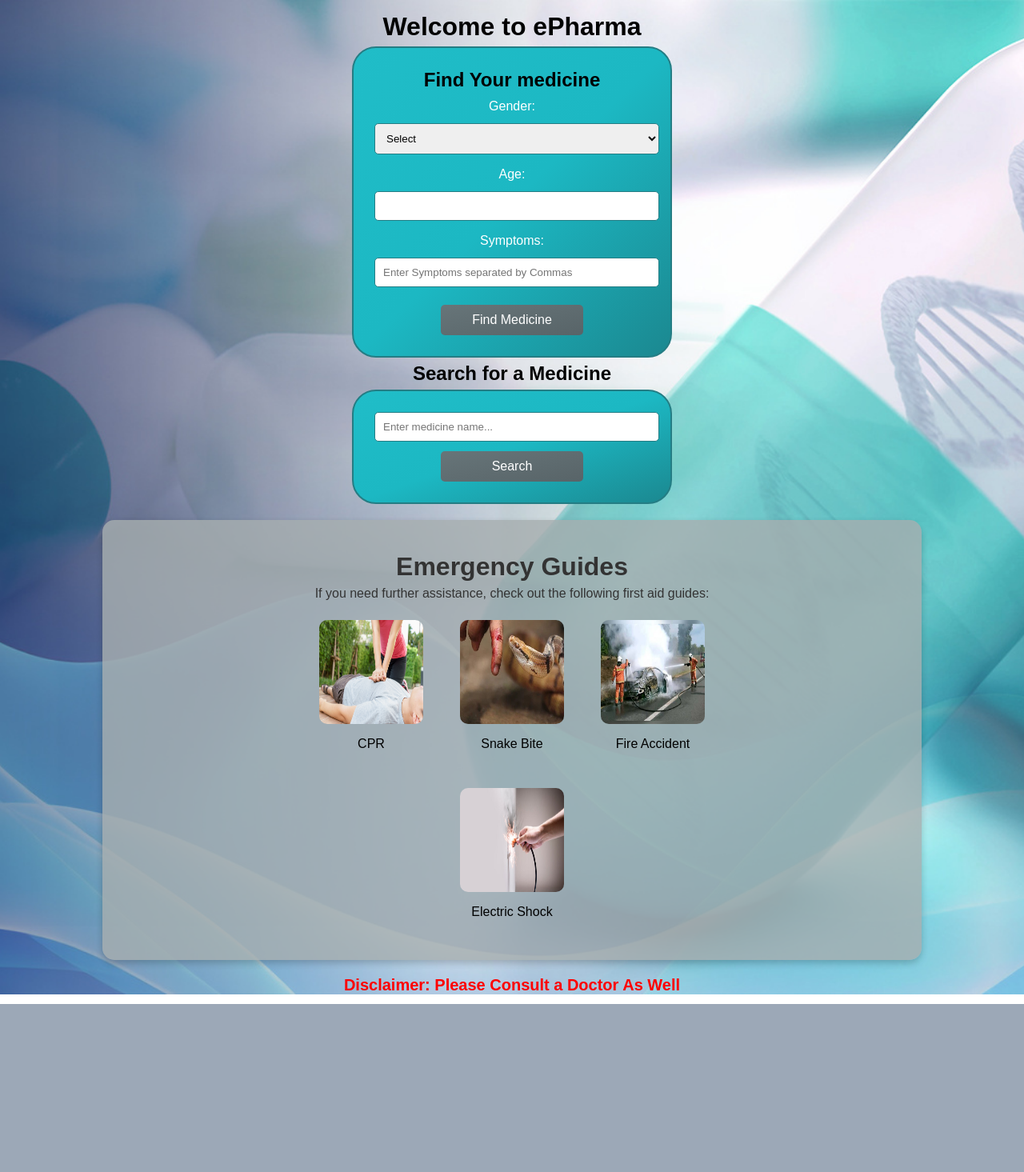
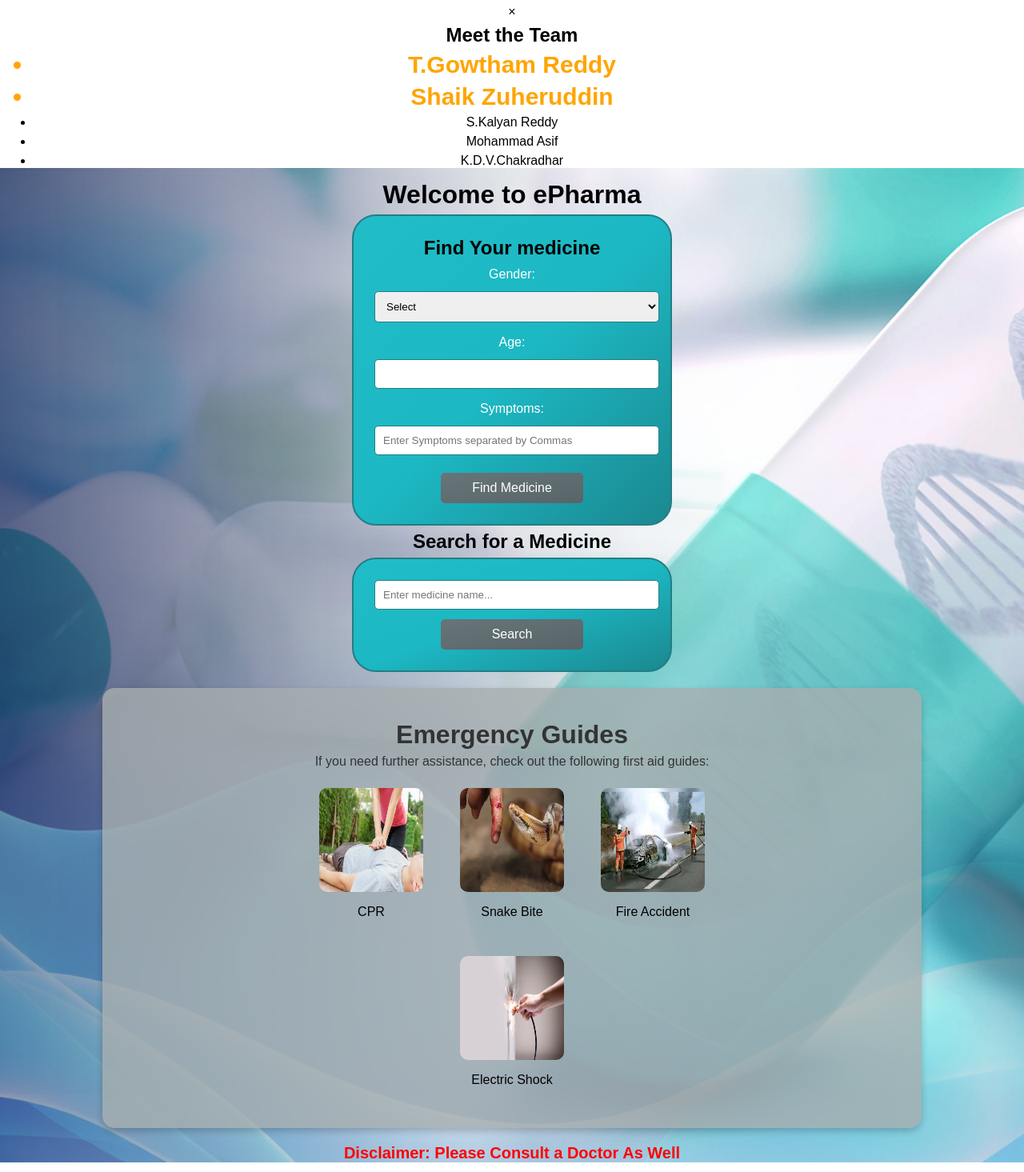
Before and after one commit to TAMALAMPUDISRIGOWTHAMREDDY/Beta-Epharma, a Flask app: page /main_page in a window 1280 px wide. Shown: the part 95-1560 px from the top of the page at 80% size. Before the commit the page ends 1350 px from the top, so only its background shows below. Run offline with Flask 3, Linux system fonts and the light colour scheme; parts of the project's set-up code (start-up, migrations or seed data) failed here and were passed over.

Commit message:
Update index.html

```diff
--- a/templates/index.html
+++ b/templates/index.html
@@ -31,9 +31,24 @@
             {% else %}
                 <a href="{{ url_for('signup_page') }}"><li>Login</li></a>
             {% endif %}
-            <a href=""><li>About Us</li></a>
+            <a href="#" onclick="openPopup()"><li>About Us</li></a>
         </ul>
     </nav>
+    <div id="about-us-popup" class="popup">
+        <div class="popup-content">
+            <span class="close" onclick="closePopup()">&times;</span>
+            <h2>Meet the Team</h2>
+            <div class="part">
+            <ul>
+                <li class="highlight">T.Gowtham Reddy</li>
+                <li class="highlight">Shaik Zuheruddin</li>
+                <li class="fade-out">S.Kalyan Reddy</li>
+                <li class="fade-out">Mohammad Asif</li>
+                <li class="fade-out">K.D.V.Chakradhar</li>
+            </ul>
+            </div>
+        </div>
+    </div>
     <div class="hello">
     <h1 id="Heading">Welcome to ePharma</h1>
     <form method="POST" onsubmit="debugForm()">
@@ -56,7 +71,7 @@
             <p>Symptoms:</p>
             <input id="sea" type="text" name="symptoms" placeholder="Enter Symptoms separated by Commas" required>
         </label>
-
+        <p style="display: none;">© 2025 Shaik Zuheruddin. All Rights Reserved.</p>
         <button class="sub" type="submit">Find Medicine</button>
     </form>
     <div class="search-container">
@@ -105,7 +120,18 @@
             let ageValue = document.querySelector('input[name="age"]').value;
             console.log("Debug: Age Entered ->", ageValue);
         }
+        function openPopup() {
+            document.getElementById("about-us-popup").style.display = "block";
+        }
+        function closePopup() {
+            document.getElementById("about-us-popup").style.display = "none";
+        }
+        console.log("%c © 2025 Shaik Zuheruddin. All Rights Reserved.", "color: #20dbca; font-size: 16px;");
+
     </script>
     </div>
+    <p style="font-size: 8px; color: rgba(255, 255, 255, 0.1); position: absolute; bottom: 5px; right: 10px;">
+        © Szuher 2025
+    </p>
 </body>
 </html>
```
